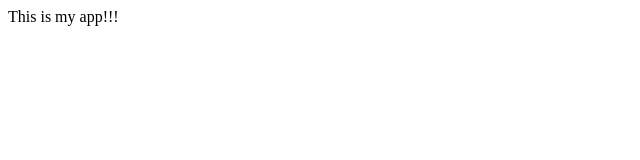
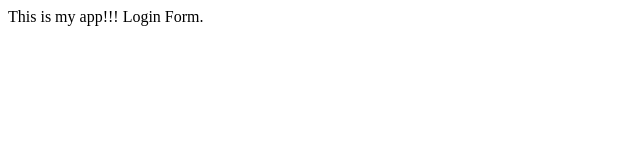
Before and after one commit to Anikeshsmn26/myappsample, a plain HTML site: page index.html in a window 1280 px wide. Shown: the full height of the page, 0-640 px from the left. Drawn offline with Linux system fonts and the light colour scheme.

Commit message:
Login Form

```diff
--- /dev/null
+++ b/dir2/app2.js
@@ -0,0 +1 @@
+console.log('123');
--- a/index.html
+++ b/index.html
@@ -5,6 +5,7 @@
 </title>
 <body>
 	This is my app!!!
+	Login Form.
 </body>
 </head>
 </html>
```
Also changed, not shown: login.html (added, +1 -0 lines), log.txt (added).
